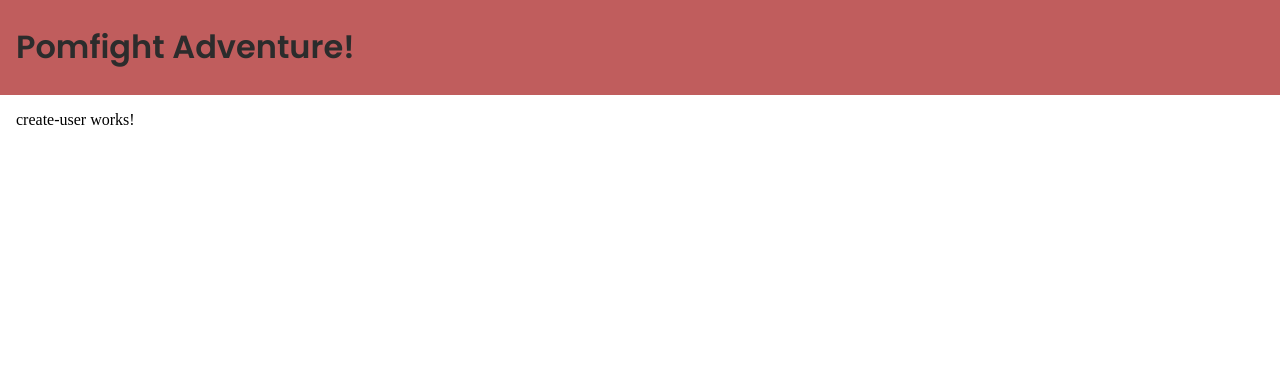
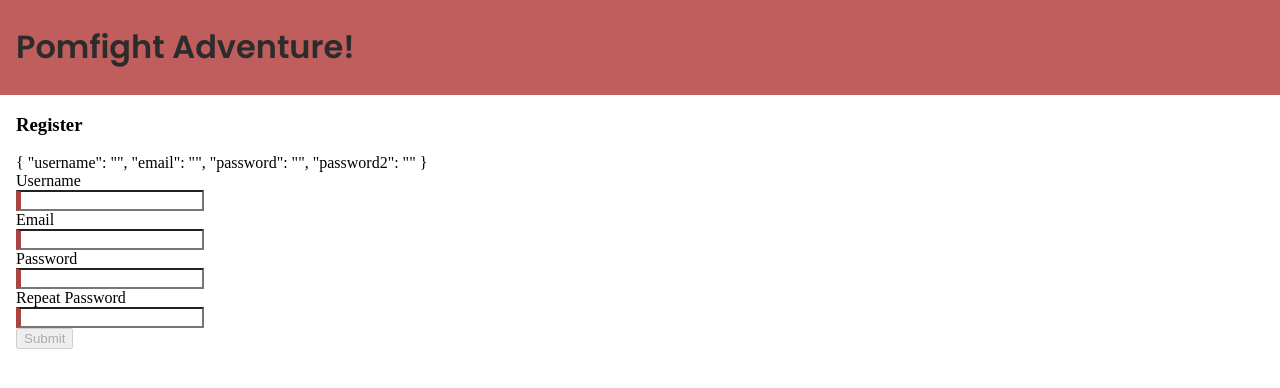
Before and after one commit to fikullmann/pfa, an Angular app: page /create-user in a window 1280 px wide. Shown: the top 388 px of the page. Built offline with nearby package versions, Linux system fonts and the light colour scheme.

Commit message:
template-driven format for registering

```diff
--- a/src/app/create-user/create-user.css
+++ b/src/app/create-user/create-user.css
@@ -0,0 +1,13 @@
+.vertical-layout {
+  display: flex;
+  flex-direction: column;
+  align-items: flex-start;
+}
+
+.ng-valid[required], .ng-valid.required  {
+  border-left: 5px solid #42A948; /* green */
+}
+
+.ng-invalid:not(form)  {
+  border-left: 5px solid #a94442; /* red */
+}
--- a/src/app/create-user/create-user.html
+++ b/src/app/create-user/create-user.html
@@ -1 +1,24 @@
-<p>create-user works!</p>
+<h3>Register</h3>
+{{ this.user | json }}
+<form #userForm="ngForm" (ngSubmit)="onSubmit()" >
+  <div class="vertical-layout">
+    <label for="name">Username</label>
+    <input type="text"
+        id="name"
+        required
+        [(ngModel)]="user.username"
+        name="username"
+        #name="ngModel"
+    >
+    <div [hidden]="name.valid || name.pristine" style="color: red">
+      You must enter a valid email
+    </div>
+    <label for="name">Email</label>
+    <input type="text" id="name" required [(ngModel)]="user.email" name="email">
+    <label for="password">Password</label>
+    <input type="password" id="password" required [(ngModel)]="user.password" name="password">
+    <label for="password2">Repeat Password</label>
+    <input type="password" id="password2" required [(ngModel)]="user.password2" name="password">
+    <button type="submit" [disabled]="!userForm.valid">Submit</button>
+  </div>
+</form>
--- a/src/app/create-user/create-user.ts
+++ b/src/app/create-user/create-user.ts
@@ -1,17 +1,23 @@
 import { Component } from '@angular/core';
 import { User } from '../user';
 import { FormsModule } from '@angular/forms';
+import { JsonPipe } from '@angular/common';
 
 @Component({
   selector: 'app-create-user',
-  imports: [FormsModule],
+  imports: [FormsModule, JsonPipe],
   templateUrl: './create-user.html',
   styleUrl: './create-user.css'
 })
 export class CreateUser {
-  user: User = {
-    id: 1,
-    name: '',
-    poms: []
+  user = {
+    username: '',
+    email: '',
+    password: '',
+    password2: '',
   };
+
+  onSubmit() {
+    console.log(this.user.username + ' ' + this.user.password);
+  }
 }
--- a/src/app/login/login.html
+++ b/src/app/login/login.html
@@ -13,9 +13,9 @@
       <!-- <div class="login-input"> -->
         <form (ngSubmit)="onSubmit()" class="login-input">
           <label for="username" class="login-label">Username</label>
-          <input type="text" id="username" class="input" placeholder="Enter your Username">
+          <input type="text" id="username" required [(ngModel)]="username" class="input" placeholder="Enter your Username">
           <label for="password" class="login-label">Password</label>
-          <input type="password" id="password" class="input" placeholder="Enter your Password">
+          <input type="password" id="password" required [(ngModel)]="password" class="input" placeholder="Enter your Password">
           <div>
           <input type="checkbox" id="remember" class="remember-input">
           <label for="remember" class="remember-label">Remember me</label>
--- a/src/app/user-home/user-home.ts
+++ b/src/app/user-home/user-home.ts
@@ -10,7 +10,7 @@ import { User } from '../user';
 })
 export class UserHome {
   currentUser = model<User>(
-    { id: 1, name: "Anoi", poms: [] }
+    { id: 1, username: "Anoi", password: "", poms: [] }
   );
   nr: number = 0;
 
--- a/src/app/user.ts
+++ b/src/app/user.ts
@@ -2,6 +2,7 @@ import { Pom } from "./user-home/pom"
 
 export interface User {
   id: number,
-  name: string,
+  username: string,
+  password: string,
   poms: Pom[],
 }
```
